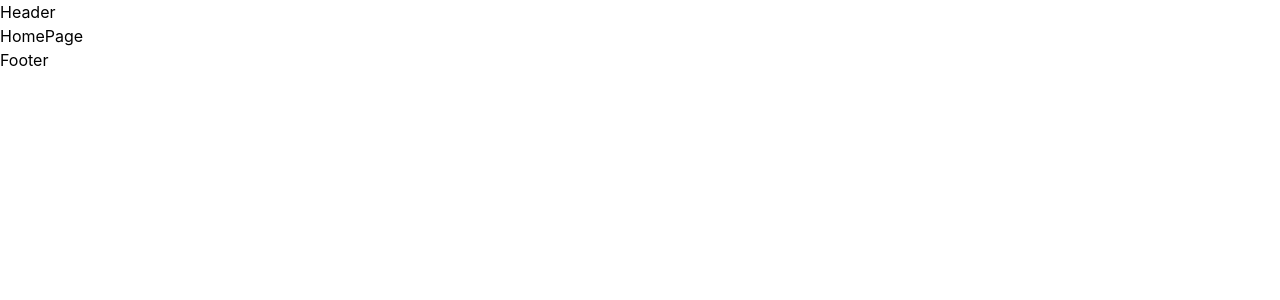
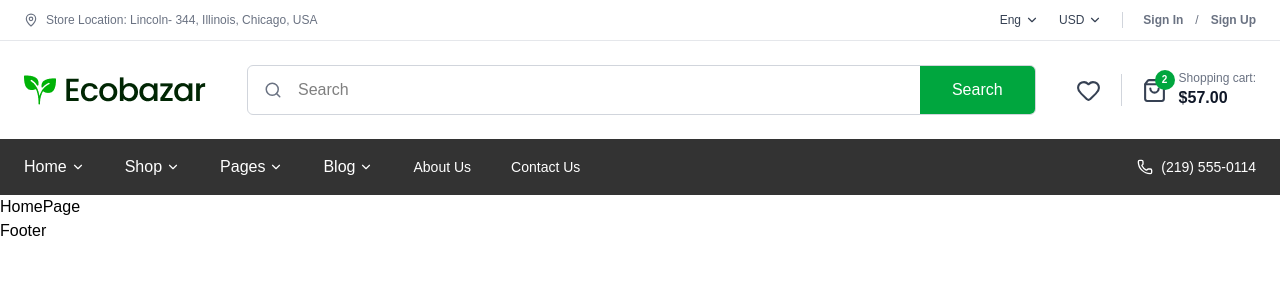
Before and after one commit to Riyadulislamratul/Eco_Bazar, a React (Vite) app: page / in a window 1280 px wide. Shown: the top 300 px of the page. Built offline with nearby package versions, Linux system fonts and the light colour scheme.

Commit message:
Header added

```diff
--- a/package.json
+++ b/package.json
@@ -11,6 +11,7 @@
   },
   "dependencies": {
     "@tailwindcss/vite": "^4.3.1",
+    "lucide-react": "^1.20.0",
     "react": "^19.2.6",
     "react-dom": "^19.2.6",
     "react-router": "^7.17.0",
--- /dev/null
+++ b/src/components/Dropdown.jsx
@@ -0,0 +1,60 @@
+import { useState } from "react";
+import { ChevronDown } from "lucide-react";
+
+const Dropdown = ({
+  title,
+  items,
+  width = "w-56",
+  textColor = "text-gray-700",
+  menuPosition = "left-0",
+  onSelect,
+}) => {
+  const [open, setOpen] = useState(false);
+
+  return (
+    <div
+      className="relative"
+      onMouseEnter={() => setOpen(true)}
+      onMouseLeave={() => setOpen(false)}
+    >
+      <button
+        className={`flex items-center gap-1 cursor-pointer ${textColor}`}
+      >
+        {title}
+
+        <ChevronDown
+          size={14}
+          className={`transition duration-300 ${
+            open ? "rotate-180" : ""
+          }`}
+        />
+      </button>
+
+      <div
+        className={`absolute ${menuPosition} top-full z-50 mt-2 ${width}
+          rounded-md bg-white py-2 shadow-xl
+          transition-all duration-200
+          ${
+            open
+              ? "visible translate-y-0 opacity-100"
+              : "invisible -translate-y-2 opacity-0"
+          }`}
+      >
+        {items.map((item) => (
+          <button
+            key={item}
+            onClick={() => {
+              onSelect?.(item);
+              setOpen(false);
+            }}
+            className="block w-full px-4 py-2 text-left text-sm text-gray-700 hover:bg-green-50 hover:text-green-600 cursor-pointer"
+          >
+            {item}
+          </button>
+        ))}
+      </div>
+    </div>
+  );
+};
+
+export default Dropdown;
--- a/src/components/Header.jsx
+++ b/src/components/Header.jsx
@@ -1,9 +1,206 @@
-import React from 'react'
+import { useState } from "react";
+import {
+  Heart,
+  ShoppingBag,
+  Phone,
+  Search,
+  MapPin,
+  Leaf,
+} from "lucide-react";
 
-const Header = () => {
+import Dropdown from "./Dropdown";
+
+const navMenus = [
+  {
+    title: "Home",
+    items: ["Home 1", "Home 2", "Home 3"],
+  },
+  {
+    title: "Shop",
+    items: [
+      "Shop Grid",
+      "Shop List",
+      "Product Details",
+      "Cart",
+      "Checkout",
+    ],
+  },
+  {
+    title: "Pages",
+    items: [
+      "About Us",
+      "Wishlist",
+      "FAQ",
+      "My Account",
+    ],
+  },
+  {
+    title: "Blog",
+    items: ["Blog Grid", "Blog Details"],
+  },
+];
+
+export default function Header() {
+  const [language, setLanguage] = useState("Eng");
+  const [currency, setCurrency] = useState("USD");
+
   return (
-    <div>Header</div>
-  )
+    <header className="w-full">
+      {/* TOP BAR */}
+      <div className="border-b border-gray-200 bg-white">
+        <div className="mx-auto flex max-w-7xl items-center justify-between px-6 py-3">
+          <div className="flex items-center gap-2 text-xs text-gray-500">
+            <MapPin size={14} />
+            <span>
+              Store Location: Lincoln- 344, Illinois,
+              Chicago, USA
+            </span>
+          </div>
+
+          <div className="flex items-center gap-5 text-xs text-gray-500 cursor-pointer">
+            <Dropdown
+              title={language}
+              width="w-28"
+              items={[
+                "English",
+                "Bangla",
+                "Arabic",
+                "Spanish",
+              ]}
+              onSelect={setLanguage}
+            />
+
+            <Dropdown
+              title={currency}
+              width="w-24"
+              items={[
+                "USD",
+                "EUR",
+                "GBP",
+                "BDT",
+              ]}
+              onSelect={setCurrency}
+            />
+
+            <div className="h-4 w-px bg-gray-300" />
+
+            <div className="flex items-center gap-2 text-gray-500">
+              <button className="hover:text-green-600 cursor-pointer font-poppins font-semibold">
+              Sign In
+            </button>
+            <span className="mx-1">/</span>
+              <button className="hover:text-green-600 cursor-pointer font-poppins font-semibold">
+                Sign Up
+              </button>
+            </div>
+          </div>
+        </div>
+      </div>
+
+      {/* MIDDLE HEADER */}
+      <div className="bg-white">
+        <div className="mx-auto flex max-w-7xl items-center justify-between gap-10 px-6 py-6">
+          {/* Logo */}
+          <div className="flex items-center gap-2">
+            <img src="/logo.png" alt="Logo" />
+          </div>
+
+          {/* Search */}
+          <div className="flex flex-1 overflow-hidden rounded-md border border-gray-300">
+            <div className="flex items-center px-4">
+              <Search
+                size={18}
+                className="text-gray-500"
+              />
+            </div>
+
+            <input
+              type="text"
+              placeholder="Search"
+              className="w-full py-3 outline-none"
+            />
+
+            <button className="bg-green-600 px-8 font-medium text-white hover:bg-green-700 cursor-pointer">
+              Search
+            </button>
+          </div>
+
+          {/* Right Side */}
+          <div className="flex items-center gap-5">
+            <button>
+              <Heart
+                size={25}
+                className="text-gray-700 hover:text-green-600 cursor-pointer"
+              />
+            </button>
+
+            <div className="h-8 w-px bg-gray-300" />
+
+            <div className="flex items-center gap-3">
+              <button className="relative">
+                <ShoppingBag
+                  size={25}
+                  className="text-gray-700 hover:text-green-600 cursor-pointer"
+                />
+
+                <span className="absolute -right-2 -top-2 flex h-5 w-5 items-center justify-center rounded-full bg-green-600 text-[10px] font-semibold text-white">
+                  2
+                </span>
+              </button>
+
+              <div>
+                <p className="text-xs text-gray-500">
+                  Shopping cart:
+                </p>
+
+                <p className="font-semibold text-gray-900">
+                  $57.00
+                </p>
+              </div>
+            </div>
+          </div>
+        </div>
+      </div>
+
+      {/* NAVBAR */}
+      <nav className="bg-[#333333] text-white">
+        <div className="mx-auto flex max-w-7xl items-center justify-between px-6">
+          <ul className="flex items-center gap-10 py-4">
+            {navMenus.map((menu) => (
+              <li key={menu.title}>
+                <Dropdown
+                  title={menu.title}
+                  items={menu.items}
+                  textColor="text-white hover:text-green-400"
+                />
+              </li>
+            ))}
+
+            <li>
+              <a
+                href="#"
+                className="text-sm hover:text-green-400"
+              >
+                About Us
+              </a>
+            </li>
+
+            <li>
+              <a
+                href="#"
+                className="text-sm hover:text-green-400"
+              >
+                Contact Us
+              </a>
+            </li>
+          </ul>
+
+          <div className="flex items-center gap-2 text-sm">
+            <Phone size={16} />
+            <span>(219) 555-0114</span>
+          </div>
+        </div>
+      </nav>
+    </header>
+  );
 }
-
-export default Header
--- a/src/index.css
+++ b/src/index.css
@@ -1 +1,35 @@
 @import "tailwindcss";
+@import url('https://fonts.googleapis.com/css2?family=Poppins:ital,wght@0,100;0,200;0,300;0,400;0,500;0,600;0,700;0,800;0,900;1,100;1,200;1,300;1,400;1,500;1,600;1,700;1,800;1,900&display=swap');
+
+body {
+    font-family: var(--font-poppins);
+}
+
+
+@utility container {
+    margin-inline: auto;
+}
+
+
+@theme {
+
+/* Font Family */
+--font-poppins: 'Poppins', sans-serif;
+
+/* Colors */
+    --color-soft: #84D187;
+    --color-primary: #00B207;
+    --color-hard: #2C742F;
+    --color-warning: #FF8A00;
+    --color-white: #FFFFFF;
+    --color-danger: #EA4B48;
+
+
+ /* Breakpoint */
+  --breakpoint-*: initial;
+  --breakpoint-xs: 30rem;
+  --breakpoint-sm: 40rem;
+  --breakpoint-md: 48rem;
+  --breakpoint-lg: 64rem;
+  --breakpoint-xl: 82.5rem;
+}
```
Also changed, not shown: public/logo.png (added), 1 other file (tests, documents, lock files or other folders).
